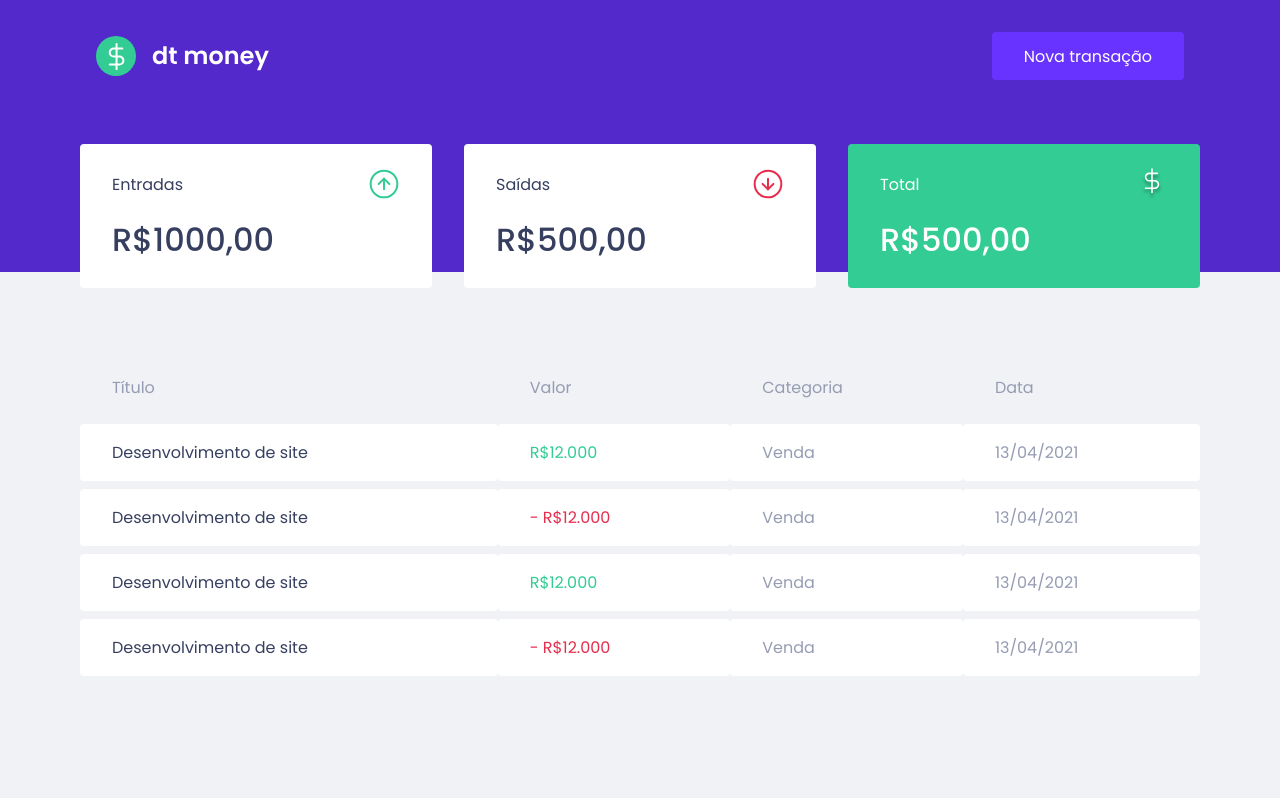
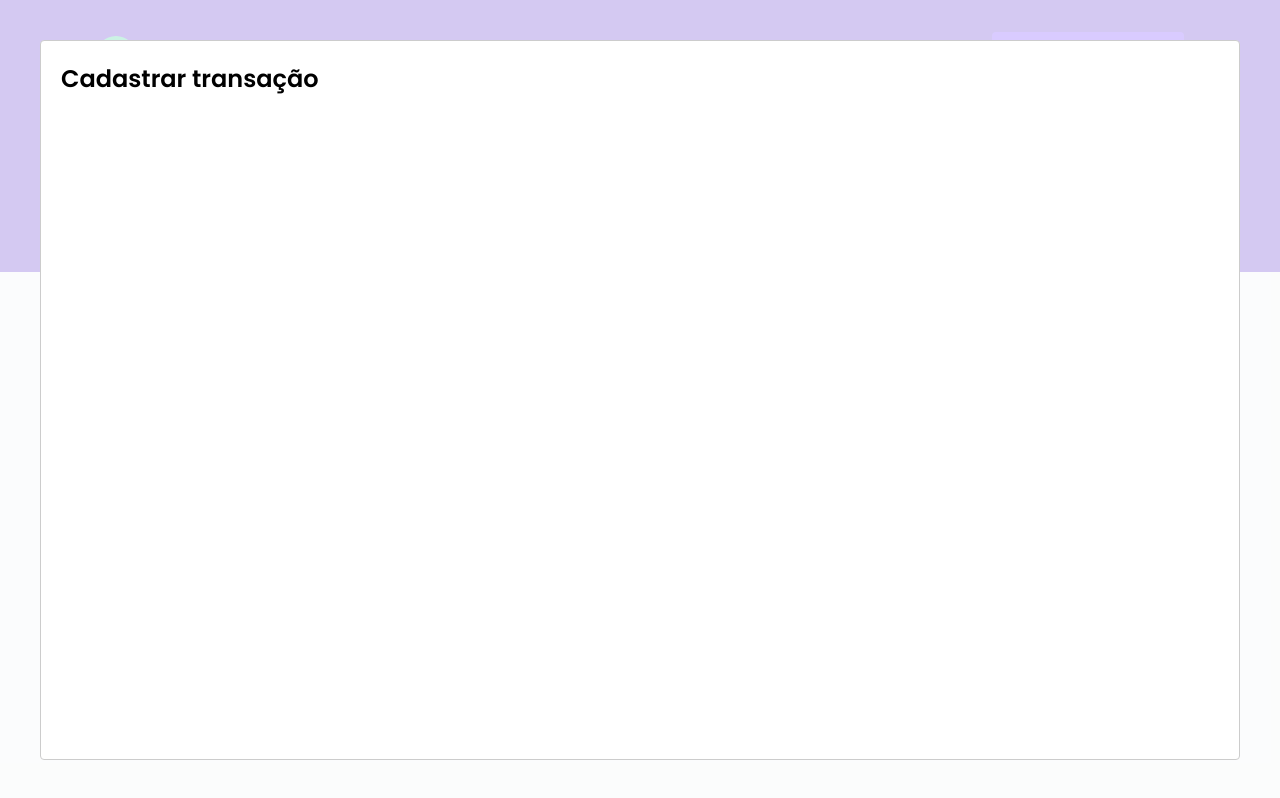
Before and after one commit to rogeraf15/dtmoney, a React (Create React App) app: page / in a window 1280 px wide. Both pictures are taken after a click on the button "Nova transação". Built offline with nearby package versions, Linux system fonts and the light colour scheme; no server answers; what miragejs would draw is missing.

Commit message:
configurando modal de criação

```diff
--- a/package.json
+++ b/package.json
@@ -7,6 +7,7 @@
     "miragejs": "^0.1.41",
     "react": "^17.0.1",
     "react-dom": "^17.0.1",
+    "react-modal": "^3.12.1",
     "react-scripts": "4.0.3",
     "styled-components": "^5.2.1",
     "web-vitals": "^1.0.1"
@@ -19,6 +20,7 @@
     "@types/node": "^12.0.0",
     "@types/react": "^17.0.0",
     "@types/react-dom": "^17.0.0",
+    "@types/react-modal": "^3.12.0",
     "@types/styled-components": "^5.1.9",
     "typescript": "^4.1.2"
   },
--- a/src/App.tsx
+++ b/src/App.tsx
@@ -1,14 +1,35 @@
-import React from 'react';
+import React, { useState } from 'react';
 import { Dashboard } from './components/Dashboard';
 import { Header } from './components/Header';
 import { GlobalStyle } from './styles/global';
+import Modal from 'react-modal';
+
+Modal.setAppElement('#root');
 
 export function App() {
+  const [isNewTransactionModalOpen, setIsNewTransactionModalOpen] = useState(false);
+
+  function handleOpenNewTransactionModal() {
+    setIsNewTransactionModalOpen(true);
+  }
+
+  function handleCloseNewTransactionModal() {
+    setIsNewTransactionModalOpen(false);
+  }
+
   return (
     <>
-      <Header />
+      <Header onOpenNewTransactionModal={handleOpenNewTransactionModal}/>
+
+      <Dashboard />
+
+      <Modal
+        isOpen={isNewTransactionModalOpen}
+        onRequestClose={handleCloseNewTransactionModal}
+      >
+        <h2>Cadastrar transação</h2>
+      </Modal>
       <GlobalStyle />
-      <Dashboard />
     </>
   );
 }
--- a/src/components/Header/index.tsx
+++ b/src/components/Header/index.tsx
@@ -1,12 +1,18 @@
+import { useState } from 'react';
 import logoImg from '../../assets/logo.svg';
+import Modal from 'react-modal';
 import { Container, Content } from './styles';
 
-export function Header() {
+interface HeaderProps {
+  onOpenNewTransactionModal: () => void;
+}
+
+export function Header({ onOpenNewTransactionModal }: HeaderProps) {
   return(
     <Container>
       <Content>
         <img src={logoImg} alt="dt money"/>
-        <button type="button">
+        <button type="button" onClick={onOpenNewTransactionModal}>
           Nova transação
         </button>
       </Content>
```
Also changed, not shown: 1 other file (tests, documents, lock files or other folders).
